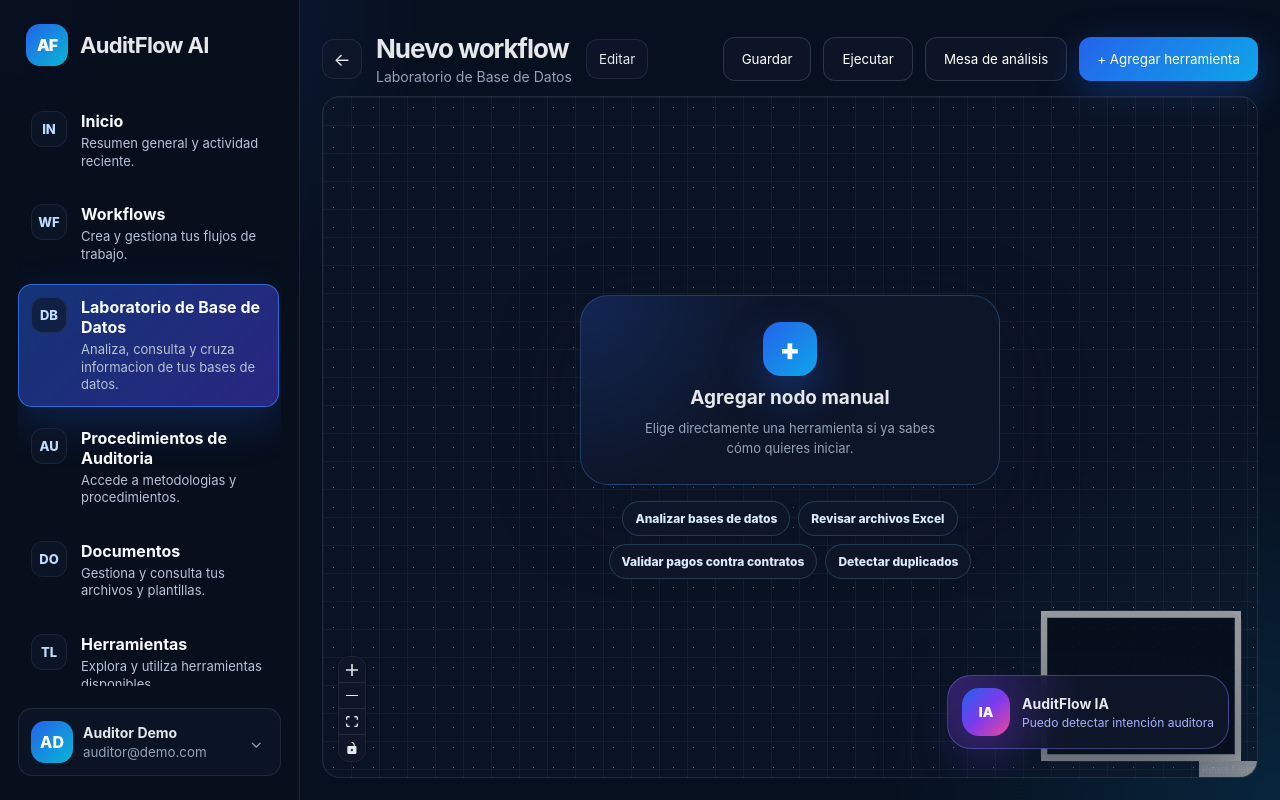
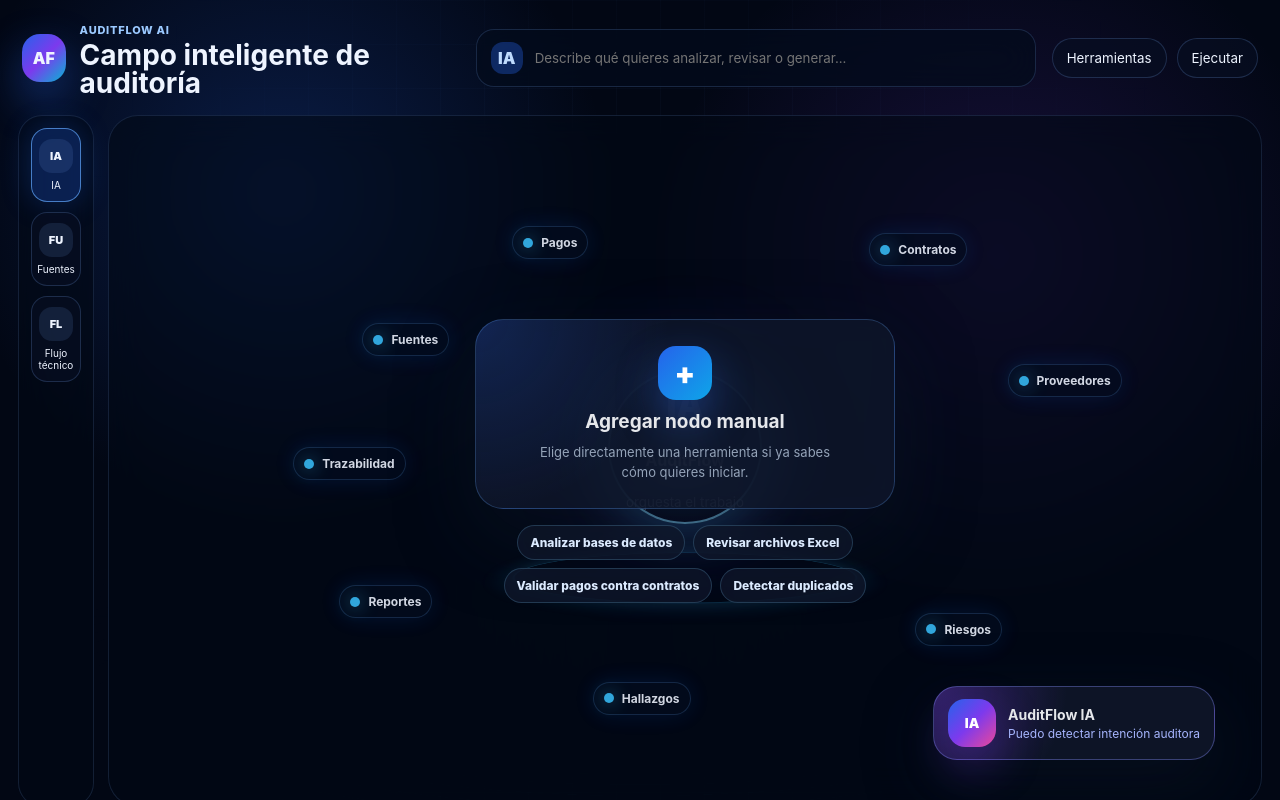
Before and after one commit to nalluis503-ship-it/AuditFlowAI, a React (Vite) app in the folder frontend/: page / in a window 1280 px wide. Built offline with nearby package versions, Linux system fonts and the light colour scheme.

Commit message:
Experiment v0.8.6.1 - Integrate unified audit workspace

```diff
--- a/frontend/src/App.tsx
+++ b/frontend/src/App.tsx
@@ -20,6 +20,9 @@ import GuidedDataStage from './components/GuidedDataStage'
 import CanvasAIAssistant, {
   type CanvasAIRecommendation,
 } from './components/CanvasAIAssistant'
+import AuditWorkspace, {
+  type AuditWorkspaceFocus,
+} from './components/workspaces/AuditWorkspace'
 import {
   toolCatalog,
   type NodeDataType,
@@ -35,18 +38,6 @@ import {
   getGuidedAnalysisActionIds,
   type GuidedAnalysisFlowIntent,
 } from './intelligence/guidedAnalysisFlowPlanner'
-
-const sidebarItems = [
-  { icon: 'IN', title: 'Inicio', description: 'Resumen general y actividad reciente.', active: false },
-  { icon: 'WF', title: 'Workflows', description: 'Crea y gestiona tus flujos de trabajo.', active: false },
-  { icon: 'DB', title: 'Laboratorio de Base de Datos', description: 'Analiza, consulta y cruza informacion de tus bases de datos.', active: true },
-  { icon: 'AU', title: 'Procedimientos de Auditoria', description: 'Accede a metodologias y procedimientos.', active: false },
-  { icon: 'DO', title: 'Documentos', description: 'Gestiona y consulta tus archivos y plantillas.', active: false },
-  { icon: 'TL', title: 'Herramientas', description: 'Explora y utiliza herramientas disponibles.', active: false },
-  { icon: 'IA', title: 'IA Auditora', description: 'Analisis inteligente y deteccion de anomalias.', active: false },
-  { icon: 'RP', title: 'Reportes', description: 'Genera reportes y visualizaciones.', active: false },
-  { icon: 'CF', title: 'Configuracion', description: 'Personaliza tu entorno y preferencias.', active: false },
-]
 
 const initialNodes: AuditFlowNode[] = []
 
@@ -71,7 +62,7 @@ type ToolActionSelection = {
   action: ToolAction
 }
 
-type WorkspaceMode = 'canvas' | 'guided-data-stage'
+type WorkspaceMode = AuditWorkspaceFocus
 
 function normalize(value: string) {
   return value
@@ -240,7 +231,7 @@ function App() {
   const [learningNeeds, setLearningNeeds] = useState<LearningNeed[]>(readLearningNeedsFromStorage)
   const [nodes, setNodes, onNodesChange] = useNodesState<AuditFlowNode>(initialNodes)
   const [edges, setEdges, onEdgesChange] = useEdgesState(initialEdges)
-  const [workspaceMode, setWorkspaceMode] = useState<WorkspaceMode>('canvas')
+  const [workspaceMode, setWorkspaceMode] = useState<WorkspaceMode>('command')
 
   const closeSmartConnect = useCallback(() => {
     setSmartConnectContext(null)
@@ -289,7 +280,6 @@ function App() {
   )
 
   const openLibrary = () => {
-    setWorkspaceMode('canvas')
     closeSmartConnect()
     closeNodeEditor()
     setIsLibraryOpen(true)
@@ -299,16 +289,6 @@ function App() {
     setIsLibraryOpen(false)
   }
 
-  const openCanvasWorkspace = () => {
-    setWorkspaceMode('canvas')
-  }
-
-  const openGuidedDataStage = () => {
-    closeSmartConnect()
-    closeNodeEditor()
-    closeLibrary()
-    setWorkspaceMode('guided-data-stage')
-  }
 
   const createNodeData = (tool: ToolDefinition, action: ToolAction) => ({
     icon: tool.icon,
@@ -382,7 +362,7 @@ function App() {
       .filter((selection): selection is ToolActionSelection => Boolean(selection))
 
     addFlowFromSelections(selections)
-    setWorkspaceMode('canvas')
+    setWorkspaceMode('technical')
   }
 
   const saveLearningNeed = (
@@ -482,9 +462,6 @@ function App() {
   const openedNode = openNodeId
     ? nodes.find((node) => node.id === openNodeId)
     : null
-
-  const showCanvasAssistant =
-    workspaceMode === 'canvas' && !isLibraryOpen && !smartConnectContext && !openedNode
 
 
   const sleep = (milliseconds: number) =>
@@ -593,82 +570,56 @@ function App() {
     )
   }
   return (
-    <div className="app-shell">
-      <aside className="sidebar">
-        <div className="brand">
-          <div className="brand-mark">AF</div>
-          <h1>AuditFlow AI</h1>
-        </div>
+    <AuditWorkspace
+      activeFocus={workspaceMode}
+      nodeCount={nodes.length}
+      edgeCount={edges.length}
+      learningNeedCount={learningNeeds.length}
+      dataSourceCount={0}
+      onFocusChange={setWorkspaceMode}
+      onRunWorkflow={runWorkflow}
+      onOpenTools={openLibrary}
+      commandLayer={(
+        <>
+          <CanvasAIAssistant
+            showStartActions={nodes.length === 0}
+            onOpenManualLibrary={openLibrary}
+            onCreateRecommendedNode={addRecommendedNode}
+            onCreateRecommendedFlow={addRecommendedFlow}
+            onSaveLearningNeed={saveLearningNeed}
+          />
 
-        <nav className="main-nav">
-          {sidebarItems.map((item) => (
-            <button key={item.title} className={item.active ? 'nav-item active' : 'nav-item'}>
-              <span className="nav-icon">{item.icon}</span>
-              <span>
-                <strong>{item.title}</strong>
-                <small>{item.description}</small>
-              </span>
-            </button>
+          {learningNeeds.length > 0 && (
+            <aside className="learning-memory-dock">
+              <span>Memoria de aprendizaje</span>
+              <strong>
+                {learningNeeds.length} necesidad{learningNeeds.length === 1 ? '' : 'es'} detectada{learningNeeds.length === 1 ? '' : 's'}
+              </strong>
+
+              <div>
+                {learningNeeds.slice(0, 3).map((need) => (
+                  <article key={need.id}>
+                    <small>{need.type}</small>
+                    <p>{need.prompt || need.title}</p>
+                  </article>
                 ))}
-        </nav>
-
-        <div className="user-card">
-          <div className="avatar">AD</div>
-          <div>
-            <strong>Auditor Demo</strong>
-            <small>auditor@demo.com</small>
-          </div>
-          <span className="chevron">⌄</span>
               </div>
             </aside>
-
-      <main className="builder">
-        <header className="topbar">
-          <div className="workflow-title">
-            <button className="back-button">←</button>
-            <div>
-              <h2>Nuevo workflow</h2>
-              <span>Laboratorio de Base de Datos</span>
-            </div>
-            <button className="edit-button">Editar</button>
-          </div>
-
-          <div className="top-actions">
-            <button className="ghost-button">Guardar</button>
-
-            <button className="ghost-button" type="button" onClick={runWorkflow}>
-              Ejecutar
-            </button>
-
-            <button
-              className={workspaceMode === 'guided-data-stage' ? 'ghost-button active' : 'ghost-button'}
-              type="button"
-              onClick={workspaceMode === 'guided-data-stage' ? openCanvasWorkspace : openGuidedDataStage}
-            >
-              {workspaceMode === 'guided-data-stage' ? 'Volver al canvas' : 'Mesa de análisis'}
-            </button>
-
-            <button className="primary-button" onClick={openLibrary}>
-              + Agregar herramienta
-            </button>
-          </div>
-        </header>
-
-        <section
-          className="workspace"
+          )}
+        </>
+      )}
+      dataLayer={(
+        <GuidedDataStage onCreateAnalysisFlow={handleGuidedAnalysisFlow} />
+      )}
+      technicalLayer={(
+        <div
+          className="audit-technical-shell"
           onClick={() => {
             if (isLibraryOpen) closeLibrary()
             if (smartConnectContext) closeSmartConnect()
             if (openedNode) closeNodeEditor()
           }}
         >
-          <div className={`canvas-panel ${workspaceMode === 'guided-data-stage' ? 'guided-stage-panel' : ''}`}>
-            {workspaceMode === 'guided-data-stage' ? (
-              <div className="guided-stage-shell" onClick={(event) => event.stopPropagation()}>
-                <GuidedDataStage onCreateAnalysisFlow={handleGuidedAnalysisFlow} />
-              </div>
-            ) : (
-              <>
           <ReactFlow
             nodes={nodes}
             edges={edges}
@@ -683,34 +634,6 @@ function App() {
             <MiniMap />
           </ReactFlow>
 
-            {showCanvasAssistant && (
-              <>
-                <CanvasAIAssistant
-                  showStartActions={nodes.length === 0}
-                  onOpenManualLibrary={openLibrary}
-                  onCreateRecommendedNode={addRecommendedNode}
-                  onCreateRecommendedFlow={addRecommendedFlow}
-                  onSaveLearningNeed={saveLearningNeed}
-                />
-
-                {learningNeeds.length > 0 && (
-                  <aside className="learning-memory-dock">
-                    <span>Memoria de aprendizaje</span>
-                    <strong>{learningNeeds.length} necesidad{learningNeeds.length === 1 ? '' : 'es'} detectada{learningNeeds.length === 1 ? '' : 's'}</strong>
-
-                    <div>
-                      {learningNeeds.slice(0, 3).map((need) => (
-                        <article key={need.id}>
-                          <small>{need.type}</small>
-                          <p>{need.prompt || need.title}</p>
-                        </article>
-                      ))}
-                    </div>
-                  </aside>
-                )}
-              </>
-            )}
-
           {!isLibraryOpen && !smartConnectContext && !openedNode && nodes.length > 0 && (
             <button
               className="floating-add-tool"
@@ -722,7 +645,10 @@ function App() {
               + Agregar herramienta
             </button>
           )}
-
+        </div>
+      )}
+      overlayLayer={(
+        <>
           {smartConnectContext && (
             <div
               className="smart-connect-floating-panel"
@@ -754,11 +680,9 @@ function App() {
           )}
         </>
       )}
-          </div>
-        </section>
-      </main>
-    </div>
+    />
   )
+
 }
 
 export default App
```
Lines whose indentation alone changed are shown as unchanged.
